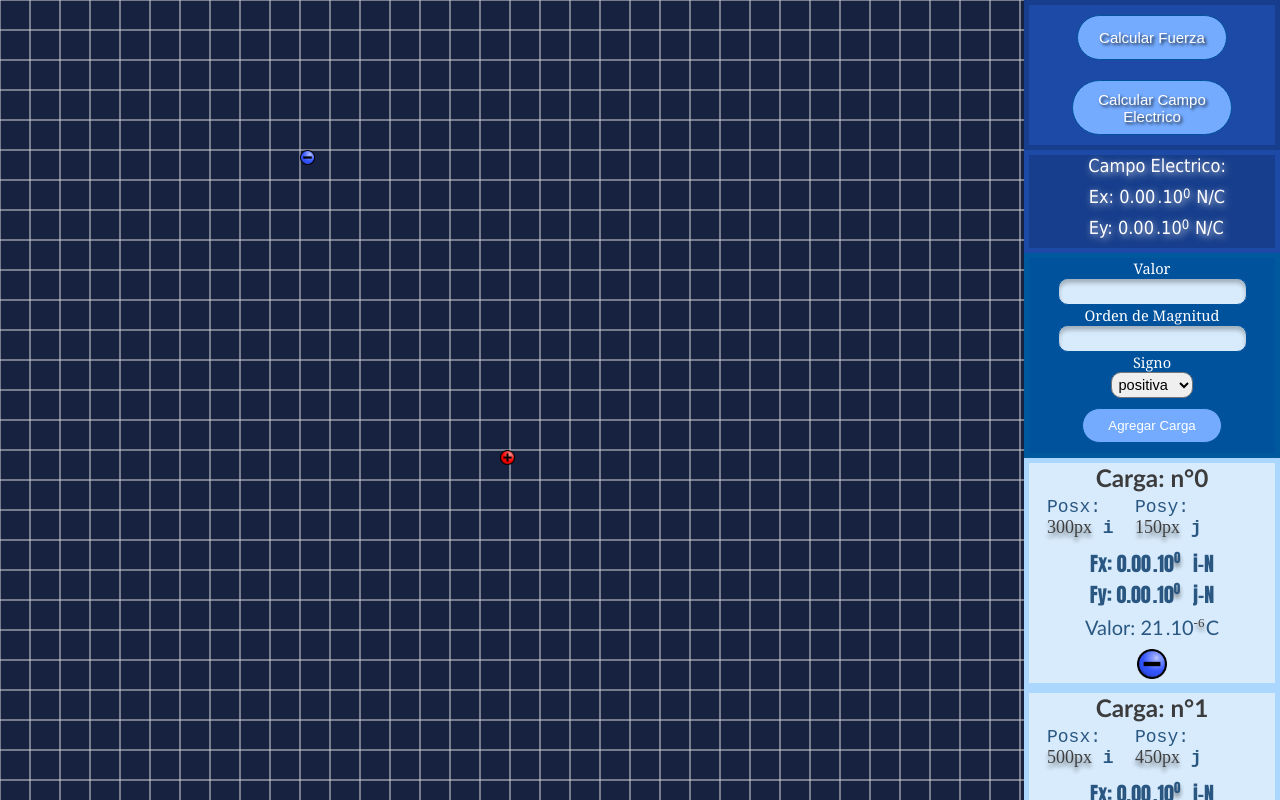
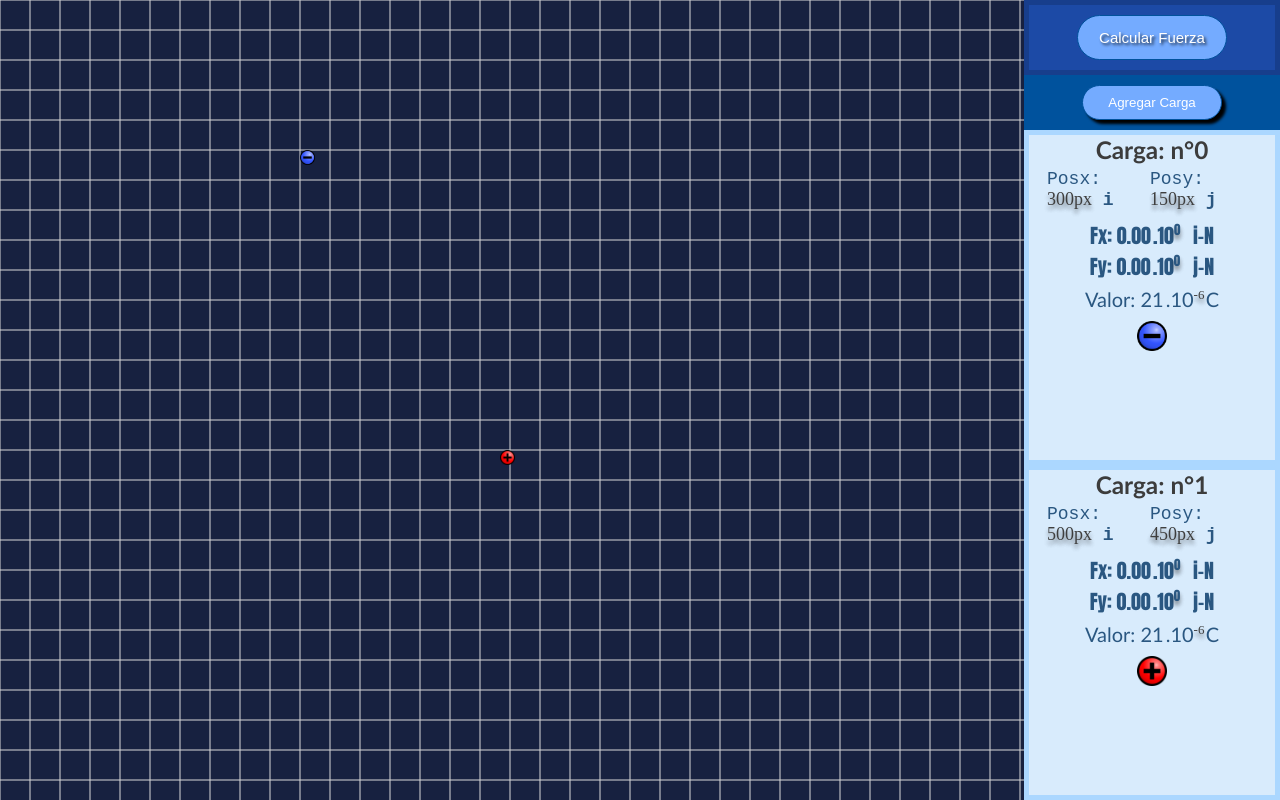
Before and after one commit to soloFac/fisica-cargas, a React (Create React App) app: page / in a window 1280 px wide. Built offline with nearby package versions, Linux system fonts and the light colour scheme.

Commit message:
last changes, fix information output problem

```diff
--- a/src/App.js
+++ b/src/App.js
@@ -94,10 +94,12 @@ function App () {
       }
     }
 
-    for (let i = 0; i < cargas.length; i++) {
-      console.log('luego de ser calculada x: ', cargas[i].f.x)
-      console.log('luego de ser calculada y: ', cargas[i].f.y)
-    }
+    // for (let i = 0; i < cargas.length; i++) {
+    //   console.log('luego de ser calculada x: ', cargas[i].f.x)
+    //   console.log('luego de ser calculada y: ', cargas[i].f.y)
+    // }
+
+    // setCargas([])
   }
 
   const dibujarVectores = () => {
--- a/src/components/Interface/Form.js
+++ b/src/components/Interface/Form.js
@@ -1,7 +1,7 @@
 import React, { useState } from 'react'
 import styled from '@emotion/styled'
 
-const Form = ({ cargas, setCargas }) => {
+const Form = ({ cargas, setCargas, setShowForm }) => {
   const getLastId = () => {
     if (cargas.length === 0) {
       return 1
@@ -128,10 +128,29 @@ const Form = ({ cargas, setCargas }) => {
       </Signo>
 
       <Agregar>Agregar Carga</Agregar>
+      <Ocultar
+        onClick={() => setShowForm(false)}
+      >Ocultar Formulario</Ocultar>
     </Formulario>
 
   )
 }
+
+const Ocultar = styled.button`
+  position: relative;
+  display: flex;
+  align-items: center;
+  place-content: center;
+  width: 140px;
+  height: 25px;
+  margin-top: 5px;
+  margin-bottom: 10px;
+  background: #74ABFF;
+  border: 1px solid #00529D;
+  border-radius: 20px;
+  color: white;
+  box-shadow: 4px 4px 3px black;
+`
 
 const Agregar = styled.button`
   position: relative;
--- a/src/components/Interface/InfoCarga.js
+++ b/src/components/Interface/InfoCarga.js
@@ -1,9 +1,9 @@
-import React from 'react'
+import React, { useEffect } from 'react'
 import styled from '@emotion/styled'
 import { getScientificNot, setCharge } from '../helpers'
 
 // Este sera un componente que contendra la informacion de las cargas para ser mostrada en Interface
-const InfoCarga = ({ cargas, setCargas }) => {
+const InfoCarga = ({ cargas, setCargas, calculoF }) => {
   // Cuando se realiza click sobre la carga, le cambio el signo
   const changeSign = (carga) => {
     // Si no esta activada la cambio
@@ -17,12 +17,19 @@ const InfoCarga = ({ cargas, setCargas }) => {
     }
   }
 
+  useEffect(() => {
+    setCargas(cargas)
+    console.log('Se actualizo el state')
+  }, [calculoF])
+
   return (
     <Container>
       {cargas.map(carga => {
         console.log(carga.pos)
+        console.log('Luego de que se actualizo el state')
         const [Fx, PFx] = getScientificNot(carga.f.x)
         const [Fy, PFy] = getScientificNot(carga.f.y)
+        console.log('Fx, Fy: ', Fx, Fy)
 
         return (
           <CargaContainer key={carga.id}>
@@ -72,7 +79,7 @@ const Posicion = styled.div`
     font-family: 'Courier New', Courier, monospace;
     font-weight: 400;
     margin-left: 1em;
-    width: 70px;
+    width: 85px;
   }
   margin-bottom: 10px;
 `
@@ -130,7 +137,7 @@ const CargasImagen = styled.div`
 const Container = styled.div`
   width: 100%;
   overflow-y: scroll;
-  height: 60vh;
+  height: 85vh;
   background-color: #D8EBFC;
   display: flex;
   flex-direction: row;
--- a/src/components/Interface/Interface.js
+++ b/src/components/Interface/Interface.js
@@ -14,6 +14,8 @@ const Interface = ({ cargas, setCargas, setVectors, calculoF, setCalculoF, calcu
     }
   }, [calculoF, cargas])
 
+  const [showForm, setShowForm] = useState(false)
+
   return (
     // Esta interfaz va a contener el formulario,
     // Todas las cajas con los datos de las cargas
@@ -21,27 +23,44 @@ const Interface = ({ cargas, setCargas, setVectors, calculoF, setCalculoF, calcu
     <Container
     >
       <Botones>
-        <CalcularFuerzaBtn
-          onClick={() => setCalculoF(true)}
-        >
-        Calcular Fuerza
-        </CalcularFuerzaBtn>
 
+        { (calculoF === true)
+          ? <>
             <CalcularCampo
               onClick={() => { setCalculoE(true); setCalculoF(false) }}
             >
           Calcular Campo Electrico
             </CalcularCampo>
+
+          </>
+          : <CalcularFuerzaBtn
+            onClick={() => setCalculoF(true)}
+          >
+        Calcular Fuerza
+          </CalcularFuerzaBtn>}
       </Botones>
 
-      <InfoCampoElectrico
+      { (calculoF === false && calculoE === true)
+        ? <InfoCampoElectrico
           campoElectrico={campoElectrico}
         />
+        : null}
 
-      <Form
+      <ContainerForm>
+        {showForm
+          ? <Form
             cargas={cargas}
             setCargas={setCargas}
+            setShowForm={setShowForm}
           />
+          : <AgregarCarga
+            onClick={() => setShowForm(true)}
+          >
+          Agregar Carga
+          </AgregarCarga>
+        }
+      </ContainerForm>
+
       <InfoCarga
         cargas={cargas}
         setCargas={setCargas}
@@ -51,6 +70,29 @@ const Interface = ({ cargas, setCargas, setVectors, calculoF, setCalculoF, calcu
     </Container>
   )
 }
+
+const ContainerForm = styled.div`
+  display: flex;
+  align-items: center;
+  place-content: center;
+  background-color: #00529D;
+`
+
+const AgregarCarga = styled.button`
+  position: relative;
+  display: flex;
+  align-items: center;
+  place-content: center;
+  width: 140px;
+  height: 35px;
+  margin-top: 10px;
+  margin-bottom: 10px;
+  background: #74ABFF;
+  border: 1px solid #00529D;
+  border-radius: 20px;
+  color: white;
+  box-shadow: 4px 4px 3px black;
+`
 
 const Botones = styled.div`
   display: flex;
--- a/src/components/arrow.js
+++ b/src/components/arrow.js
@@ -1,5 +1,6 @@
 
 import React from 'react'
+import { getScientificNot } from './helpers'
 
 // Dibujar un triangulo
 export const drawVector = (c1, Fx1, Fy1) => { // Deberia recibir un factor de conversion para normalizar los vectores
@@ -14,10 +15,8 @@ export const drawVector = (c1, Fx1, Fy1) => { // Deberia recibir un factor de co
     const pos0X = c1.pos.x + 7.5
     const pos0Y = c1.pos.y + 7.5
 
-    // Realizo un escalamiento para que puedan verse los vectores
     const Fx = Fx1 * (10 ** 6)
     const Fy = Fy1 * (10 ** 6) * -1
-    // console.log(Fx, Fy)
 
     const posX = pos0X + Fx
     const posY = pos0Y + Fy
```
Lines whose indentation alone changed are shown as unchanged.
